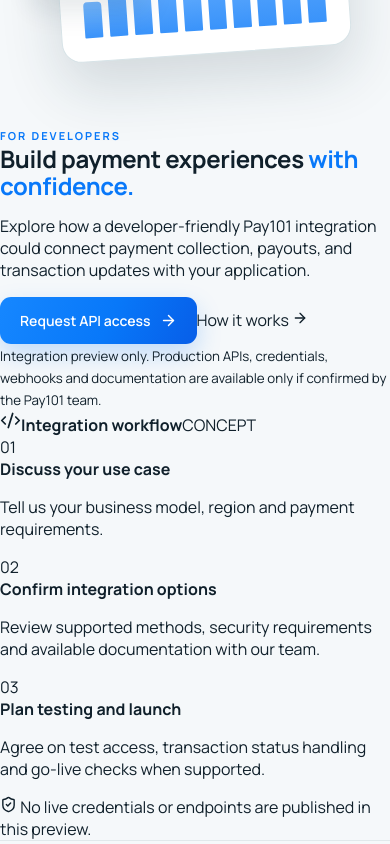
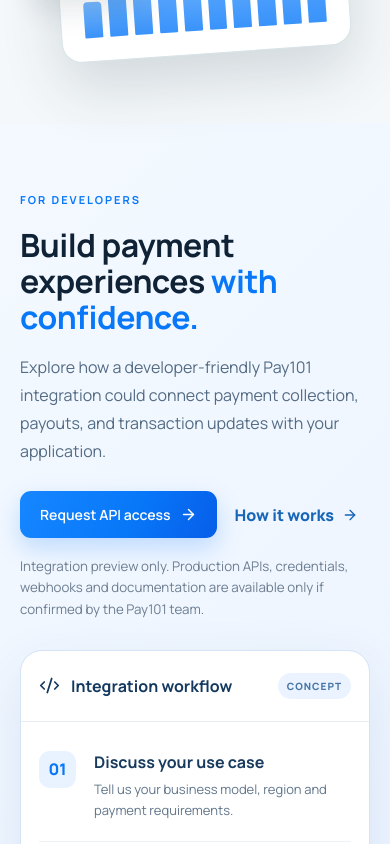
Before and after one commit to kartikmishra543/pay101-demo, a React (Vite) app: page / in a window 390 px wide. Shown: the part 6040-6884 px from the top of the page. Built offline with nearby package versions, Linux system fonts and the light colour scheme.

Commit message:
Style responsive developer integration section

```diff
--- a/src/style.css
+++ b/src/style.css
@@ -1110,3 +1110,24 @@ h1,h2,h3,h4,h5,h6{letter-spacing:-.015em!important;line-height:1.14;font-weight:
   }
   .p101FullHeroBackground,.globeVideoStage .globeHeroVideo{display:none!important}
 }
+
+/* Developer section — marketing-industries */
+.p101DeveloperSection{padding:90px 24px;background:linear-gradient(135deg,#f4f9ff 0%,#eaf3ff 100%);scroll-margin-top:100px}
+.p101DeveloperInner{max-width:1220px;margin:auto;display:grid;grid-template-columns:1fr 1fr;gap:clamp(30px,6vw,88px);align-items:center}
+.p101DeveloperIntro h2{font-size:clamp(32px,4vw,52px);line-height:1.13;letter-spacing:-1.6px;color:#102235;margin:18px 0}
+.p101DeveloperIntro h2 em{font-style:normal;color:#0878f9}
+.p101DeveloperIntro>p{font-size:16px;line-height:1.75;color:#536b83;max-width:580px}
+.p101DeveloperActions{display:flex;gap:18px;flex-wrap:wrap;align-items:center;margin:26px 0 18px}
+.p101DeveloperSecondary{display:inline-flex;gap:8px;align-items:center;color:#1766b8;font-weight:750}
+.p101DeveloperIntro>small{display:block;max-width:560px;line-height:1.6;color:#6c7d90}
+.p101DeveloperPanel{border:1px solid #d4e3f7;border-radius:22px;background:#fff;box-shadow:0 18px 55px rgba(13,67,130,.09);overflow:hidden}
+.p101DeveloperPanelHead{display:flex;align-items:center;gap:11px;padding:22px 26px;border-bottom:1px solid #e5edf7;color:#14395f}
+.p101DeveloperPanelHead>span{margin-left:auto;font-size:10px;letter-spacing:.1em;color:#4776a7;background:#eaf3ff;padding:6px 9px;border-radius:20px;font-weight:800}
+.p101DeveloperSteps{padding:10px 26px}
+.p101DeveloperSteps>div{display:flex;gap:18px;padding:19px 0;border-bottom:1px solid #edf2f8}
+.p101DeveloperSteps>div:last-child{border-bottom:0}
+.p101DeveloperSteps>div>span{display:grid;place-items:center;flex:0 0 37px;height:37px;border-radius:11px;background:#e8f3ff;color:#0878f9;font-weight:800}
+.p101DeveloperSteps strong{color:#183a5d}
+.p101DeveloperSteps p{color:#60758b;font-size:13px;line-height:1.65;margin:6px 0 0}
+.p101DeveloperPanelFoot{display:flex;gap:9px;align-items:center;background:#f5f9ff;padding:16px 26px;font-size:12px;color:#55718d}
+@media(max-width:800px){.p101DeveloperSection{padding:64px 20px}.p101DeveloperInner{grid-template-columns:1fr;gap:30px}.p101DeveloperPanelHead,.p101DeveloperSteps,.p101DeveloperPanelFoot{padding-left:18px;padding-right:18px}}
```
